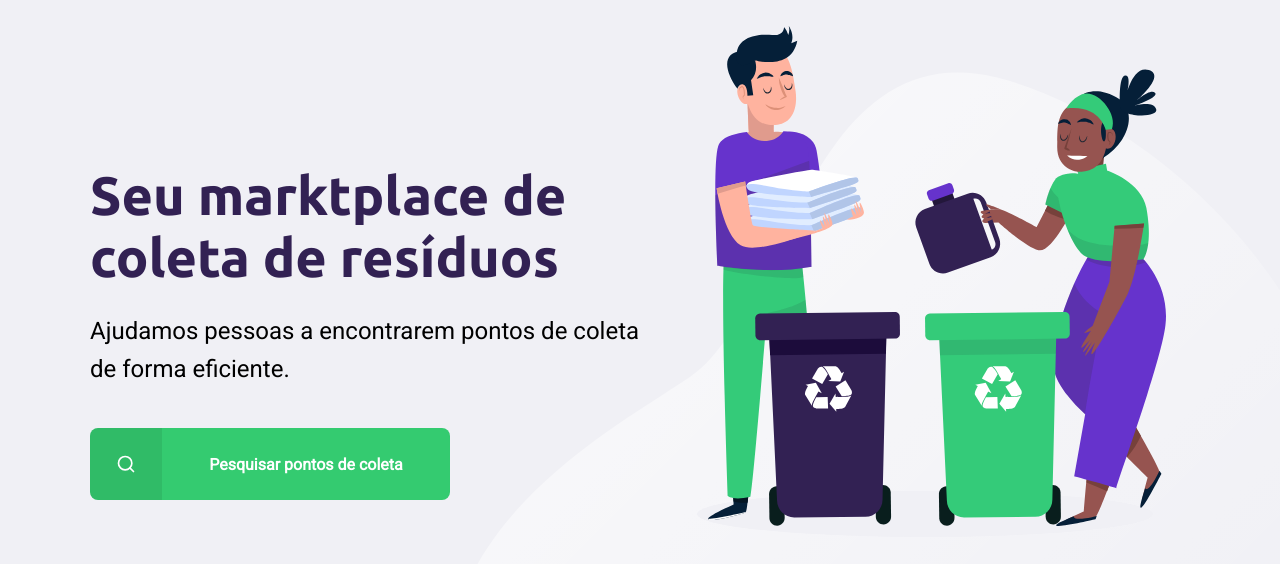
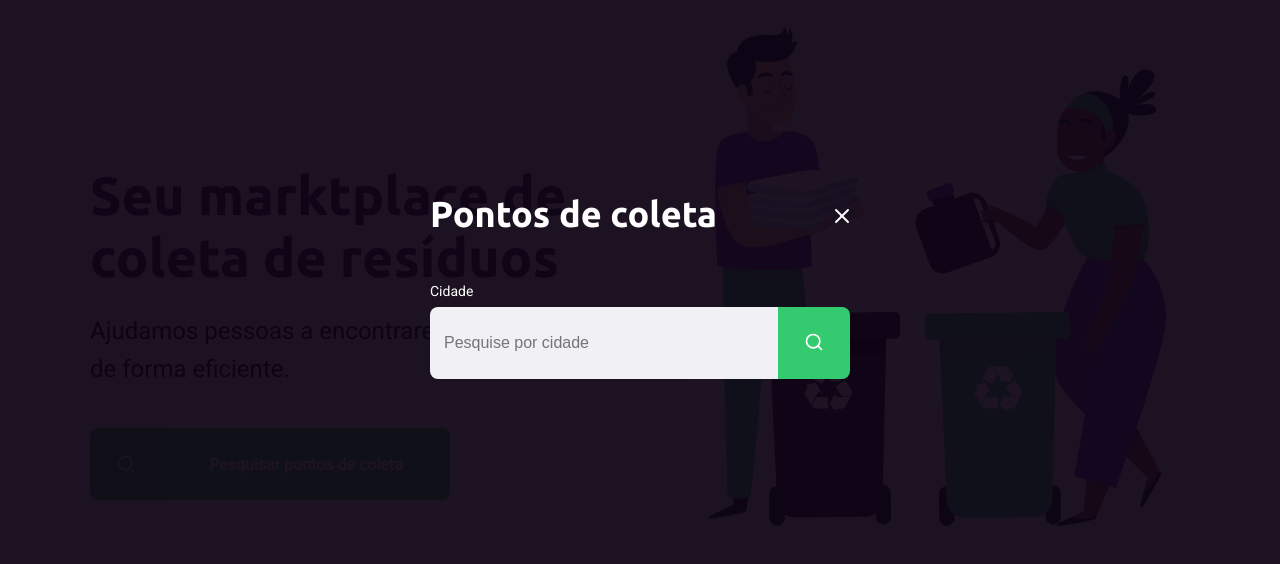
Before and after one commit to victtors/ecoleta_project, a plain HTML site: page index.html in a window 1280 px wide. Shown: the part 114-678 px from the top of the page. Drawn offline with Linux system fonts and the light colour scheme.

Commit message:
cricaçao dos itens da coleta e do modal

```diff
--- a/index.html
+++ b/index.html
@@ -9,6 +9,7 @@
 
     <link rel="stylesheet" href="/styles/main.css">
     <link rel="stylesheet" href="/styles/home.css">
+    <link rel="stylesheet" href="/styles/modal.css">
     <link rel="stylesheet" href="/styles/responsive.css">
 
 </head>
@@ -35,5 +36,24 @@
         </div>
     </div>
 
+    <div id="modal">
+        <div class="content">
+            <div class="header">
+                <h1>Pontos de coleta</h1>
+                <a href="">Fechar</a>
+            </div>
+
+            <form action="">
+                <label for="search">Cidade</label>
+                <div class="search field">
+                    <input type="text" name="search" placeholder="Pesquise por cidade">
+                    <button>
+                        <img src="/assets/search.svg" alt="Buscar">
+                    </button>
+                </div>
+            </form>
+        </div>
+    </div>
+
 </body>
 </html>
--- /dev/null
+++ b/styles/modal.css
@@ -0,0 +1,88 @@
+#modal{
+    height: 100vh;
+    width: 100vw;
+
+    background-color: #0e0414ef;
+
+    position: fixed;
+    top: 0;
+
+    display: flex;
+    justify-content: center;
+    align-items: center;
+
+    transition: 400ms;
+}
+
+#modal .content{
+    color: white;
+
+    width: 420px;
+}
+
+#modal .header {
+    display: flex;
+    align-items: center;
+    justify-content: space-between;
+
+    margin-bottom: 48px;
+}
+
+#modal .header a{
+    background-image: url(../assets/x.svg);
+
+    width: 20px;
+    height: 20px;
+
+    display: flex;
+
+    font-size: 0.01px;
+}
+
+#modal .header h1{
+    color: white;
+    font-size: 36px;
+
+    line-height: 42px;
+}
+
+#modal form label{
+    font-size: 14px;
+    line-height: 16px;
+
+    display: block;
+
+    margin-bottom: 8px;;
+}
+
+#modal form .field{
+    display: flex;
+}
+
+#modal form input{
+    flex: 1;
+
+    background-color: #f0f0f5;
+
+    border-radius: 8px 0 0 8px;
+    border: 0;
+
+    padding: 16px 14px;
+
+    font-size: 16px;
+    color: #6c6c80;
+}
+
+#modal form button{
+    width: 72px;
+    height: 72px;
+
+    background-color: var(--primary-color);
+
+    border-radius: 0 8px 8px 0;
+    border: 0;
+}
+
+#modal form button:hover{
+    background-color: #2fb86e;
+}
```
Also changed, not shown: create-point.html (+40 -5 lines), scripts/create-point.js (+57 -1 lines), styles/create-point.css (+45 -0 lines).
